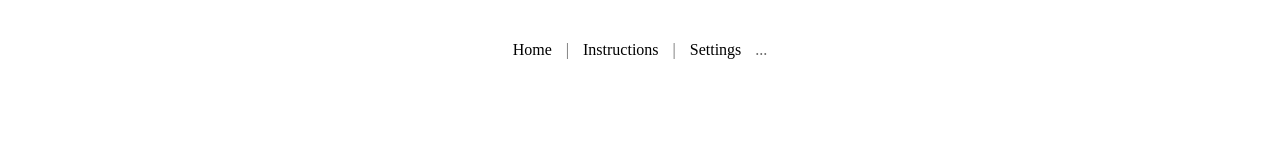
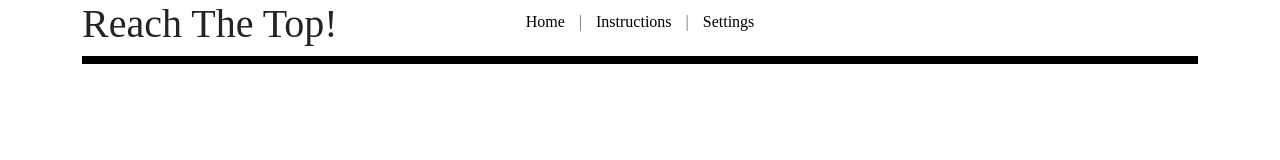
Before and after one commit to tstyer/Basic-Game-Destination-Mars, a plain HTML site: page index.html in a window 1280 px wide. Drawn offline with nearby package versions, Linux system fonts and the light colour scheme; a web font is replaced by a local one.

Commit message:
Add h1, fonts to text, div for game area, div for footer

```diff
--- a/assets/style.css
+++ b/assets/style.css
@@ -15,7 +15,6 @@
   font-family: 'Londrina Shadow', serif;
   font-size: 16px;
   background-color: #fff;
-  margin-top: 20px;
 }
 
 .custom-navbar a {
@@ -28,3 +27,17 @@
   margin: 0 5px;
   color: #666;
 }
+
+.header {
+    font-family: 'Codystar', Serif;
+
+}
+
+.game-area {
+    border: 2px solid black;
+}
+
+.footer {
+    margin-top: auto;
+    border: 2px solid black;
+}
--- a/index.html
+++ b/index.html
@@ -23,7 +23,8 @@
     <link href="assets/style.css" rel="stylesheet" />
   </head>
 
-  <body>
+  <body class="container min-vh-100">
+
     <!--Nav Bar-->
     <div class="custom-navbar">
      <a href="index.html">Home</a>
@@ -31,29 +32,35 @@
      <a href="instructions.html">Instructions</a>
      <span>|</span>
      <a href="settings.html">Settings</a>
-     <span>...</span>
     </div>
 
     <!--Heading of Page-->
     <header>
-        <div class="header"></div>
-         <h1></h1>
+        <div>
+          <h1 class="header">Reach The Top!</h1>
+        </div>
     </header>
 
     <!--Game Area-->
     <main>
+      <div class="game-area">
+
+      </div>
 
     </main>
 
     <footer>
+      <div class="footer">
 
-      <!--Bootstrap JS-->
+      </div>
+
+    </footer>
+
+    <!--Bootstrap JS-->
       <script
         src="https://cdn.jsdelivr.net/npm/bootstrap@5.3.7/dist/js/bootstrap.bundle.min.js"
         integrity="sha384-ndDqU0Gzau9qJ1lfW4pNLlhNTkCfHzAVBReH9diLvGRem5+R9g2FzA8ZGN954O5Q"
-        crossorigin="anonymous"
-      ></script>
-    </footer>
+        crossorigin="anonymous"></script>
   </body>
 
 </html>
```
